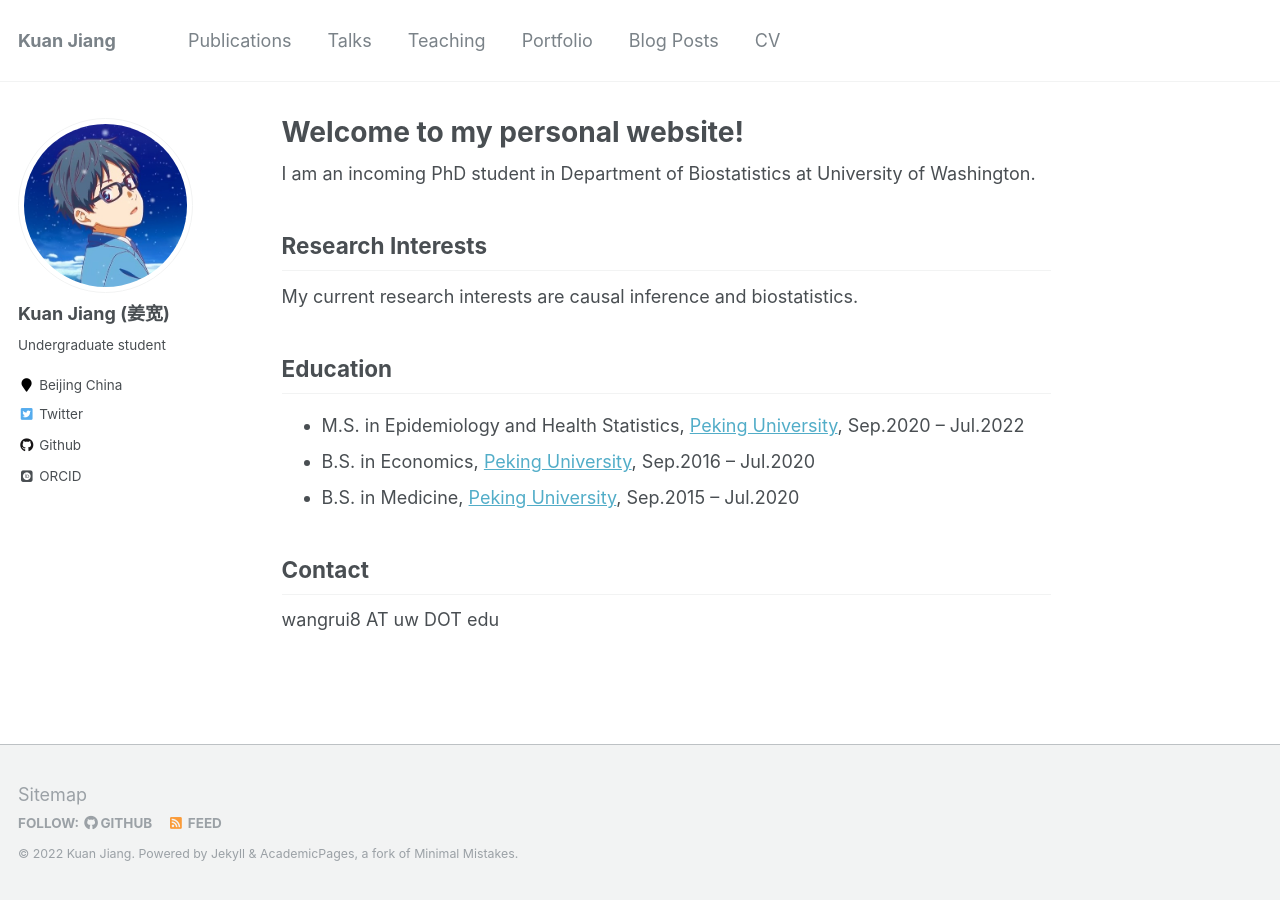
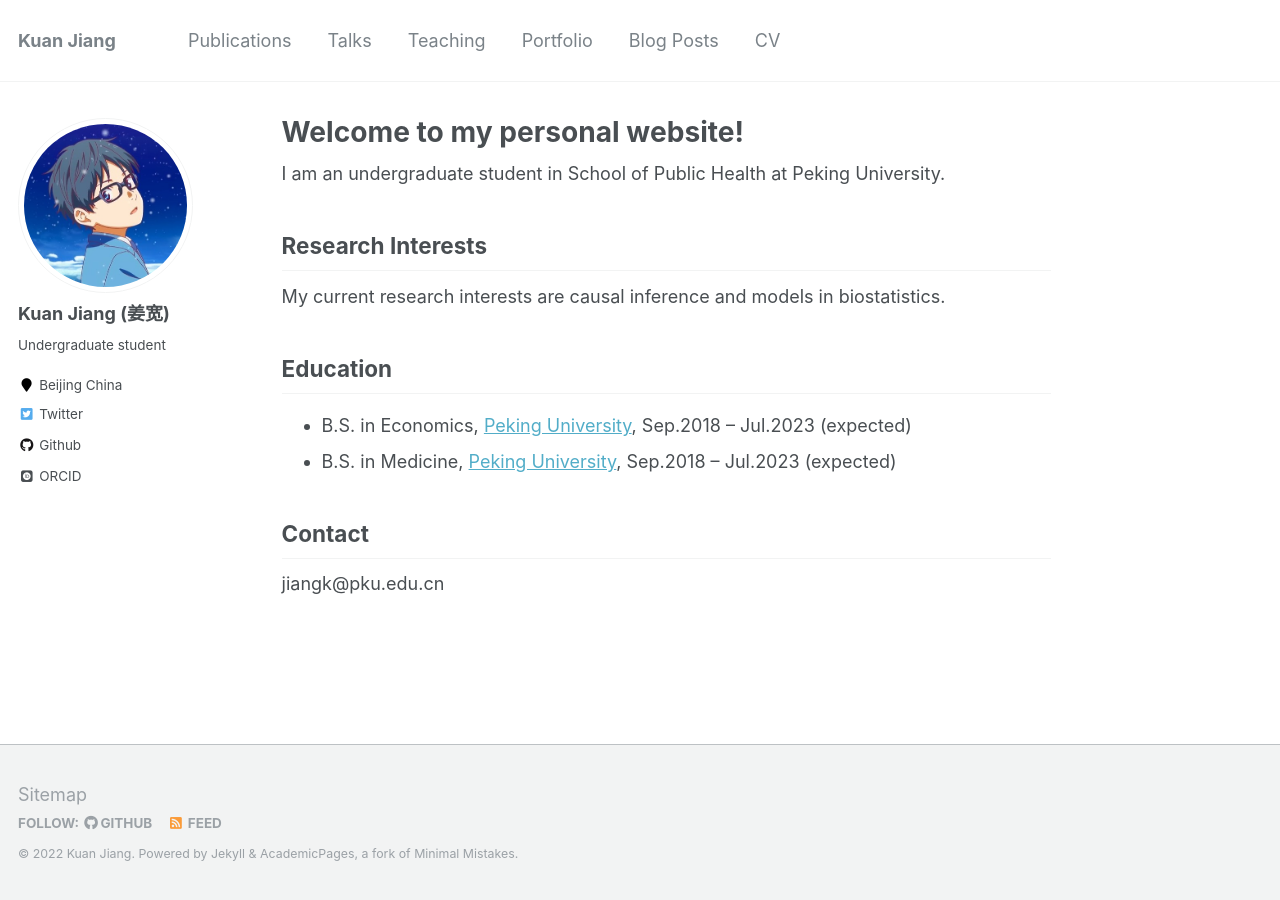
Before and after one commit to kuan-jiang/kuan-jiang.github.io, a Jekyll site: the page built from _pages/about.md, in a window 1280 px wide. Built offline with Jekyll 4.4.1, drawn with Linux system fonts in a browser that asks for light colours; some web fonts are replaced.

Commit message:
update about me

```diff
--- a/_pages/about.md
+++ b/_pages/about.md
@@ -8,18 +8,17 @@ redirect_from:
   - /about.html
 ---
 
-I am an incoming PhD student in Department of Biostatistics at University of Washington.
+I am an undergraduate student in School of Public Health at Peking University.
 
 Research Interests
 -----------
-My current research interests are causal inference and biostatistics.
+My current research interests are causal inference and models in biostatistics.
 
 Education
 -----------
-* M.S. in Epidemiology and Health Statistics, [Peking University](https://www.pku.edu.cn/), Sep.2020 -- Jul.2022
-* B.S. in Economics, [Peking University](https://www.pku.edu.cn/), Sep.2016 -- Jul.2020
-* B.S. in Medicine, [Peking University](https://www.pku.edu.cn/), Sep.2015 -- Jul.2020
+* B.S. in Economics, [Peking University](https://www.pku.edu.cn/), Sep.2018 -- Jul.2023 (expected)
+* B.S. in Medicine, [Peking University](https://www.pku.edu.cn/), Sep.2018 -- Jul.2023 (expected)
 
 Contact
 -----------
-wangrui8 AT uw DOT edu
+jiangk@pku.edu.cn
```
